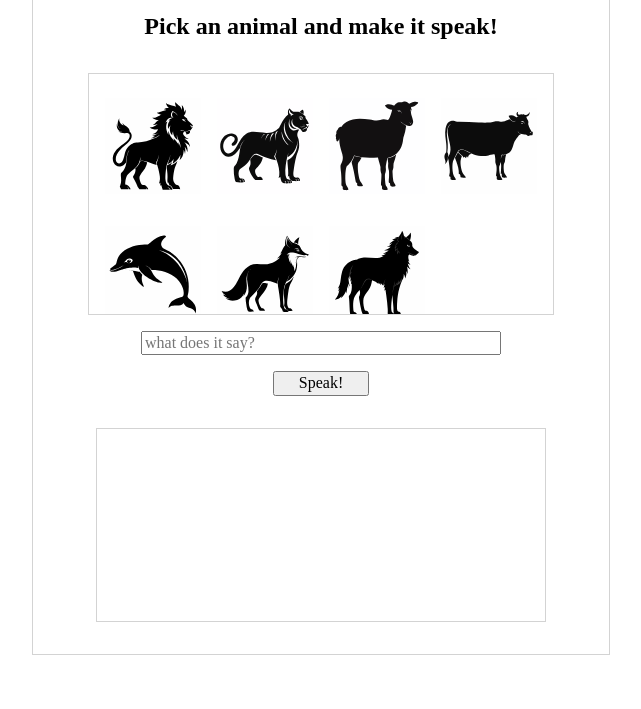
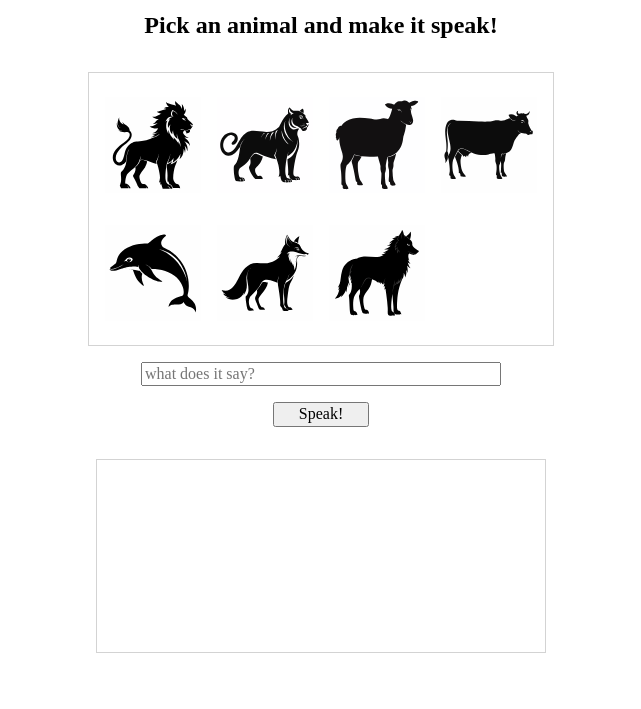
Before and after one commit to Viruscerbero/zoo-exercise, a website built with Vite: page index.html in a window 1280 px wide. Shown: the part 91-800 px from the top of the page, without its empty margins (319-960 px from the left). Built offline with nearby package versions, Linux system fonts and the light colour scheme.

Commit message:
Height fixed

```diff
--- a/src/style.css
+++ b/src/style.css
@@ -8,7 +8,7 @@ html {
   display: flex;
   justify-content: center;
   min-width: 380px;
-  height: 93vh;
+  height: 100%;
 }
 
 body {
@@ -41,7 +41,6 @@ h3 {
   grid-template-rows: 1fr minmax(min-content, max-content) 1fr;
   grid-template-columns: 1fr;
   justify-items: center;
-  border: var(--borderLight);
 }
 
 header {
@@ -142,6 +141,7 @@ footer {
 
   .list {
     grid-template-columns: repeat(4, calc(var(--size) * 6));
+    height: calc(var(--size) * 14);
   }
 
   .input {
```
